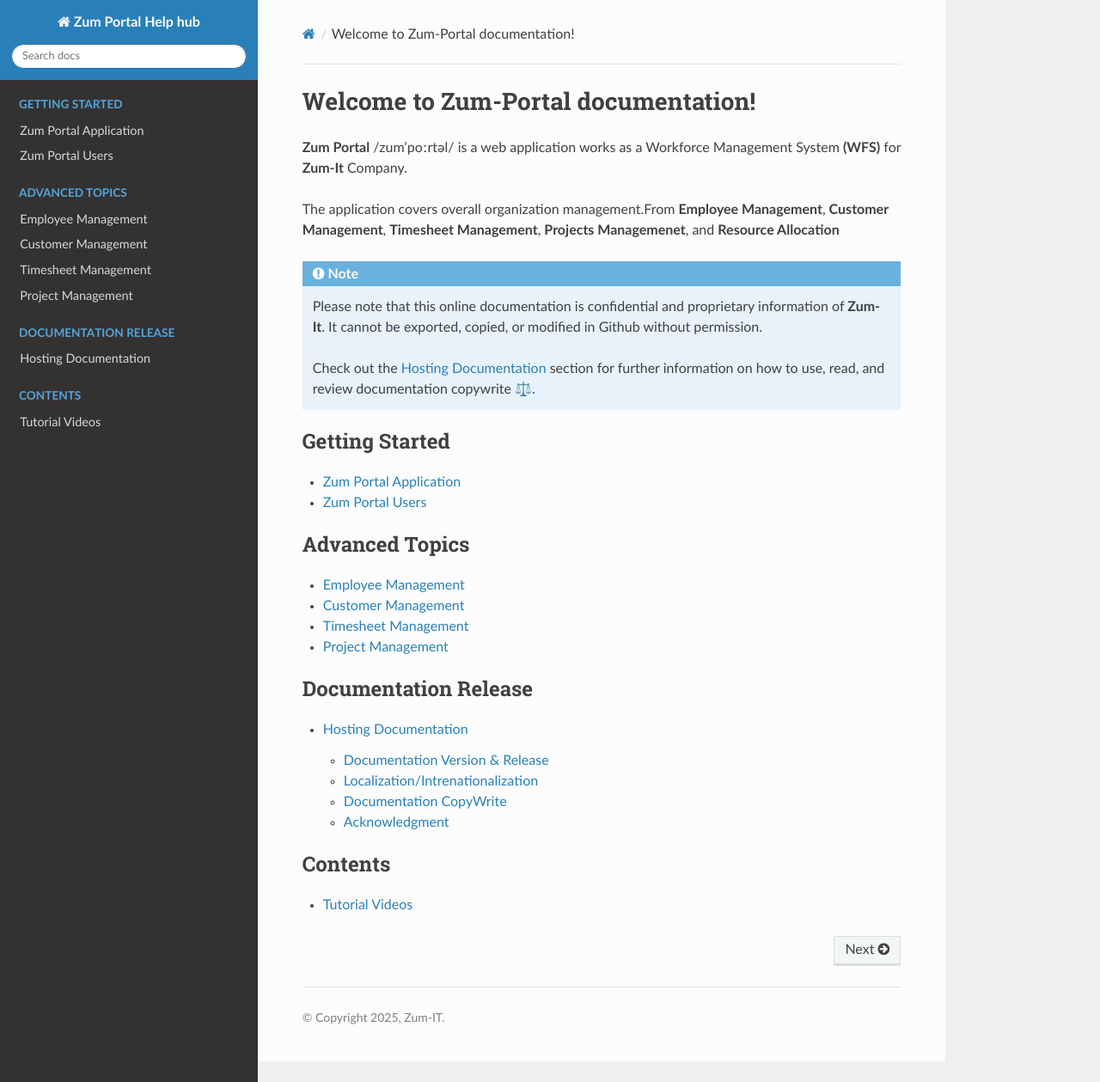
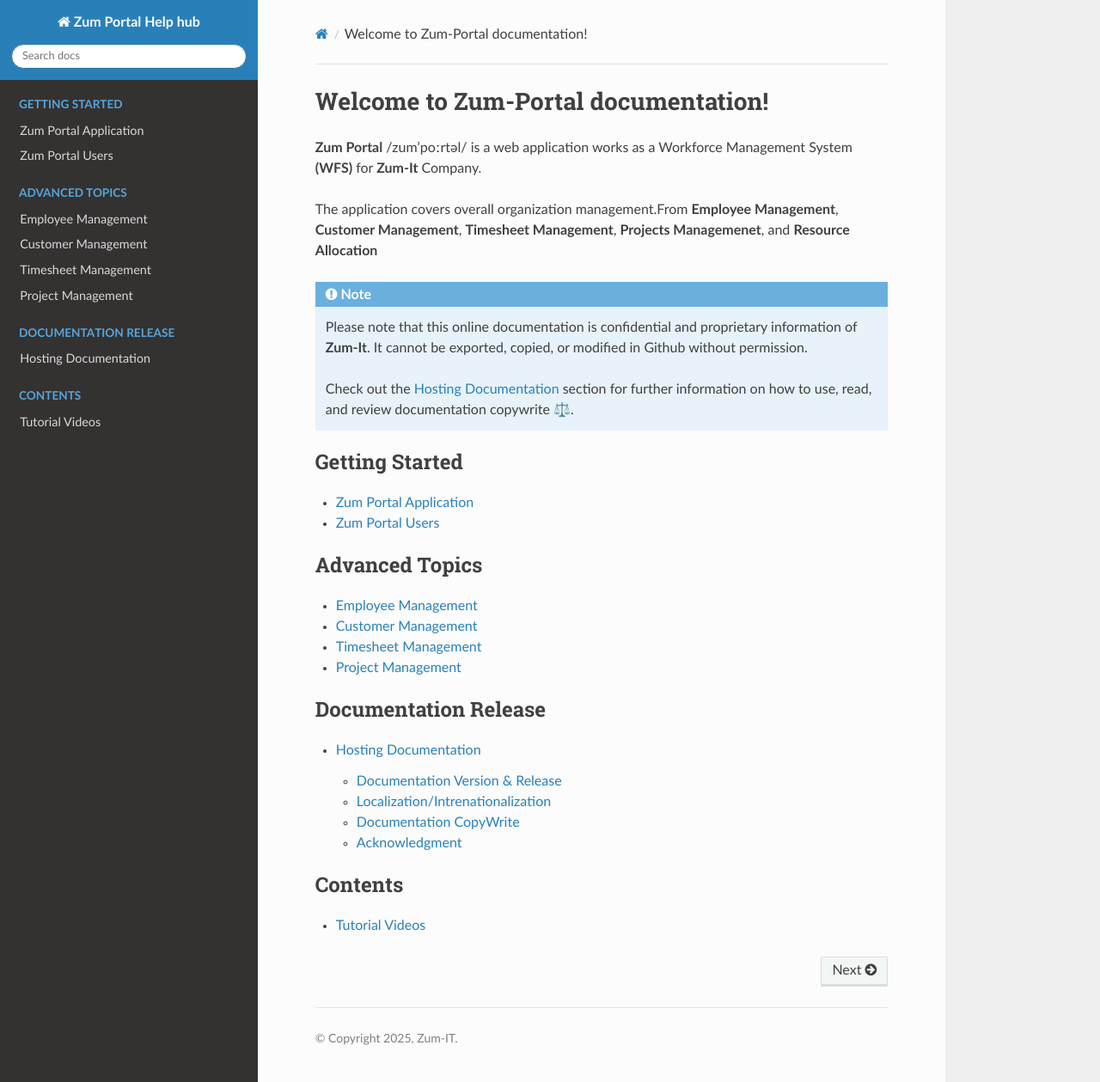
Before and after one commit to ghadiben0/Project-Zum-Portal, a Sphinx documentation site: the page built from docs/source/index.rst, in a window 1280 px wide and 1259 px high. Shown: the whole window at 86% size. Built offline with Sphinx 7.4.7 and the Read the Docs theme 3.1.0, drawn with Linux system fonts in a browser that asks for light colours.

Commit message:
Update custom.css

```diff
--- a/docs/source/_static/custom.css
+++ b/docs/source/_static/custom.css
@@ -128,3 +128,17 @@
   visibility: visible;
   opacity: 1;
 }
+
+/* Make all videos scale with their container and stay centered */
+
+video {
+    max-width: 100%;   /* never wider than the container */
+    height: auto;      /* maintain aspect ratio */
+    display: block;
+    margin: 0 auto;    /* center video */
+}
+
+.rst-content {
+    box-sizing: border-box;  /* make sure content respects container */
+    padding: 0 15px;         /* optional: add side padding */
+}
```
